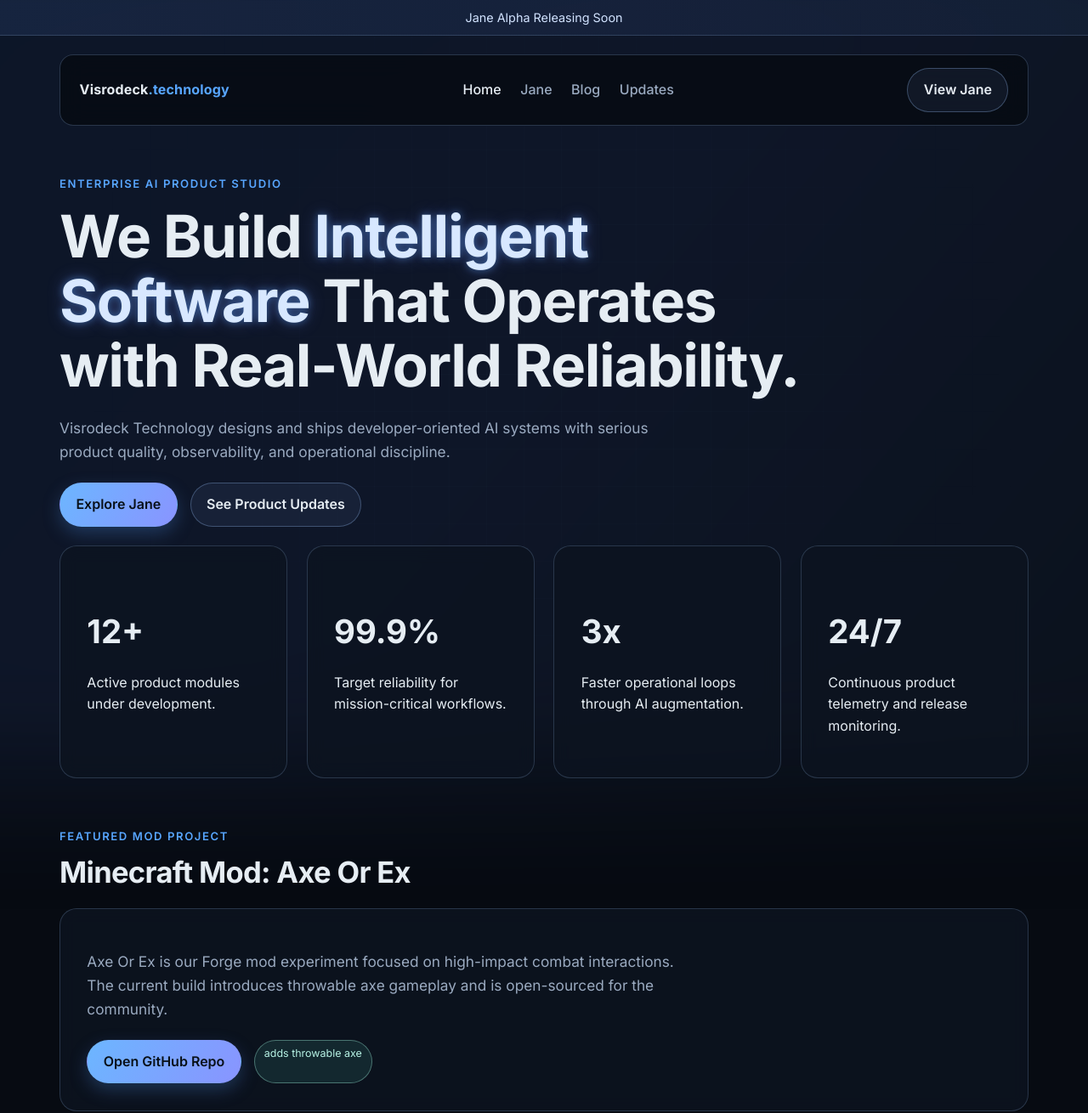
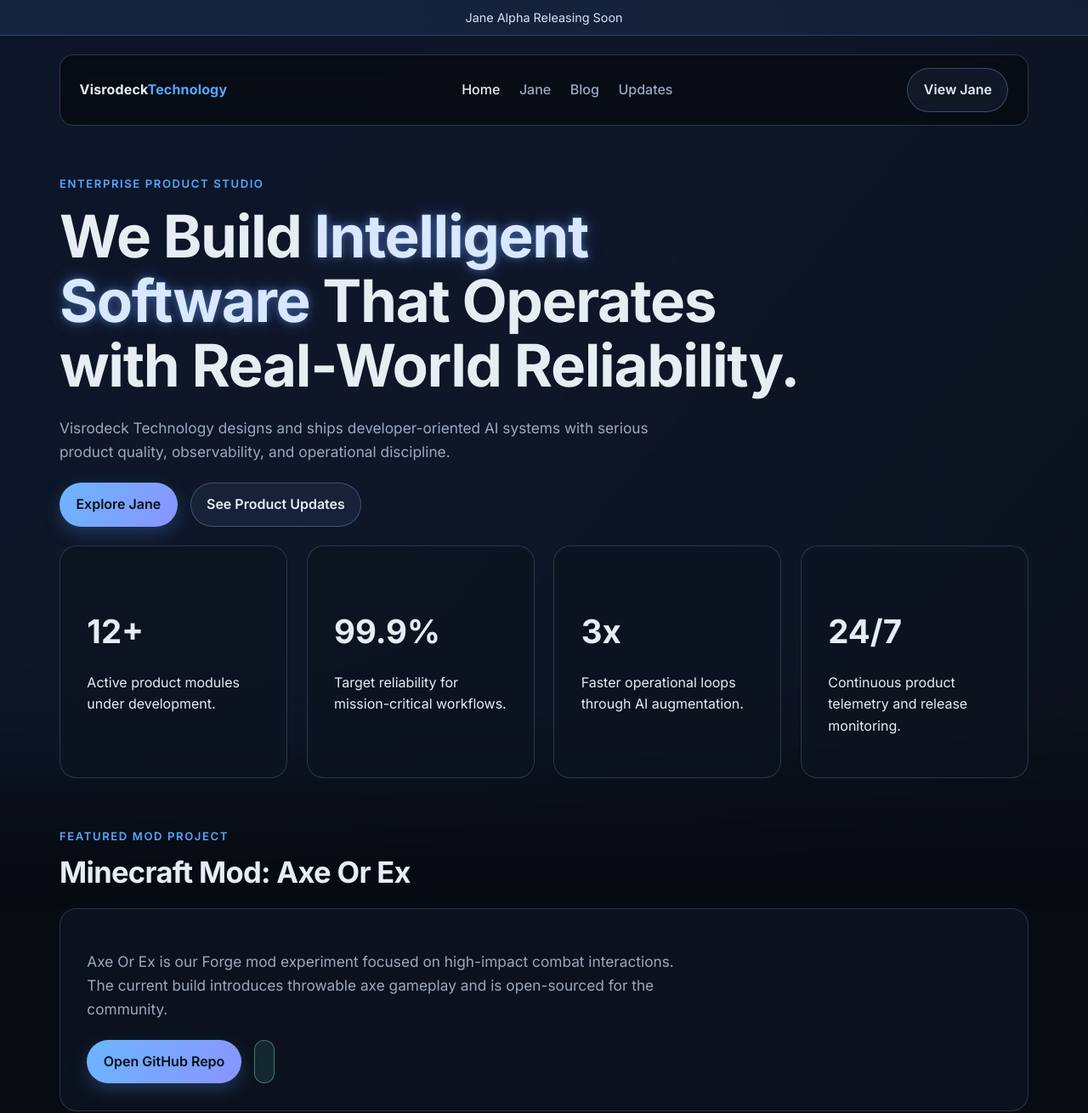
Before and after one commit to emty-pyie/VisrodeckTechnology, a plain HTML site: page index.html in a window 1280 px wide. Shown: the top 1310 px of the page at 85% size. Drawn offline with Linux system fonts and the light colour scheme.

Commit message:
Update index.html

```diff
--- a/index.html
+++ b/index.html
@@ -3,7 +3,7 @@
   <head>
     <meta charset="UTF-8" />
     <meta name="viewport" content="width=device-width, initial-scale=1.0" />
-    <title>Visrodeck Technology | Intelligent Software Systems</title>
+    <title>Visrodeck Technology</title>
     <link rel="preconnect" href="https://fonts.googleapis.com" />
     <link rel="preconnect" href="https://fonts.gstatic.com" crossorigin />
     <link href="https://fonts.googleapis.com/css2?family=Inter:wght@400;500;600;700;800&display=swap" rel="stylesheet" />
@@ -16,7 +16,7 @@
     <div class="announcement">Jane Alpha Releasing Soon</div>
 
     <header class="navbar">
-      <a class="logo" href="index.html">Visrodeck<span>.technology</span></a>
+      <a class="logo" href="index.html">Visrodeck<span>Technology</span></a>
       <nav class="nav-links">
         <a class="active" href="index.html">Home</a>
         <a href="jane.html">Jane</a>
@@ -28,7 +28,7 @@
 
     <main class="container">
       <section class="hero reveal">
-        <p class="eyebrow">Enterprise AI Product Studio</p>
+        <p class="eyebrow">Enterprise Product Studio</p>
         <h1>We Build <span class="glow">Intelligent Software</span> That Operates with Real-World Reliability.</h1>
         <p class="lead">Visrodeck Technology designs and ships developer-oriented AI systems with serious product quality, observability, and operational discipline.</p>
         <div class="row">
@@ -53,7 +53,7 @@
           <p class="section-intro">Axe Or Ex is our Forge mod experiment focused on high-impact combat interactions. The current build introduces throwable axe gameplay and is open-sourced for the community.</p>
           <div class="row">
             <a class="button primary" href="https://github.com/emty-pyie/Axe-Or-Ex" target="_blank" rel="noopener noreferrer">Open GitHub Repo</a>
-            <span class="badge">adds throwable axe</span>
+            <span class="badge"></span>
           </div>
         </div>
       </section>
```
